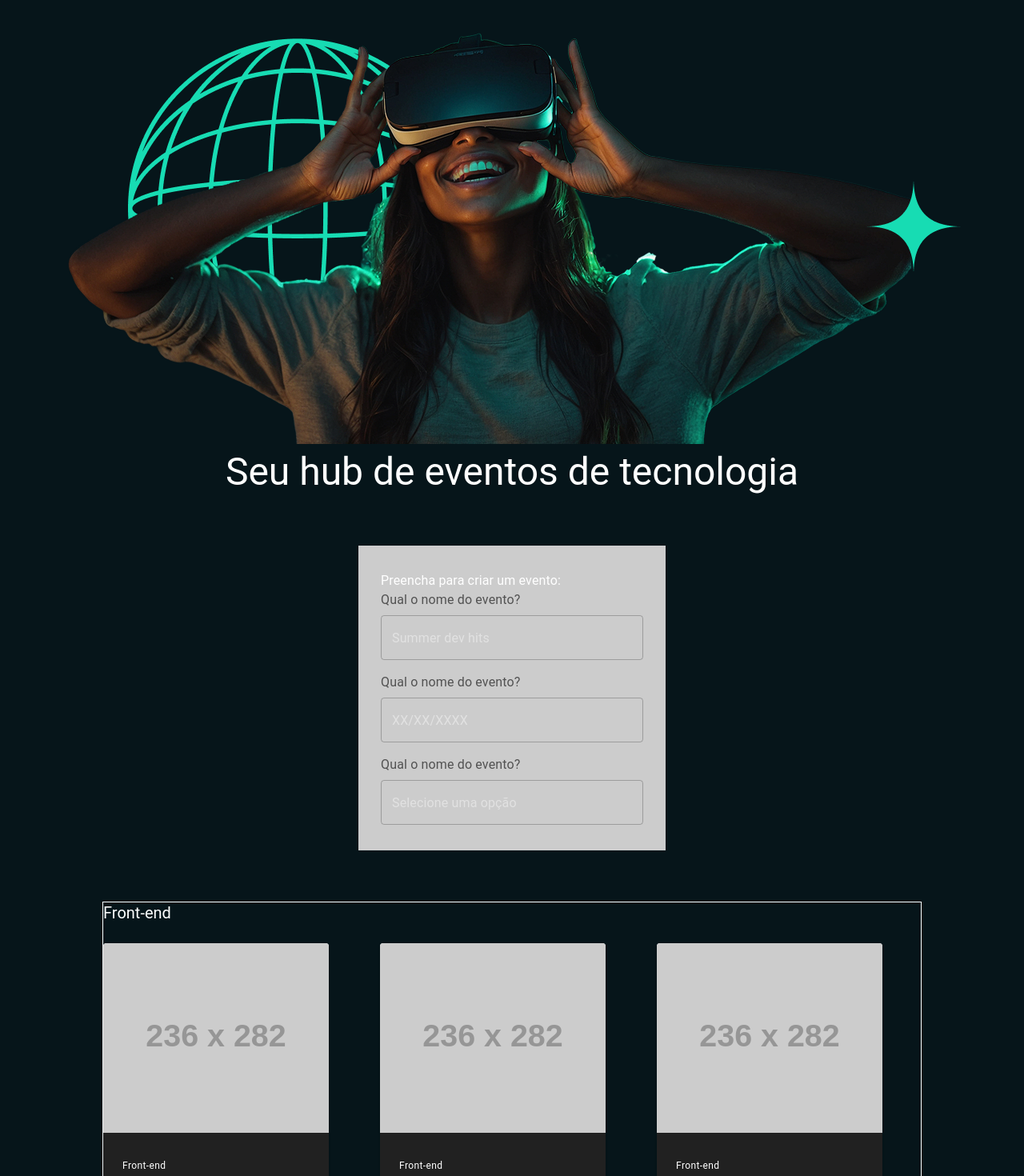
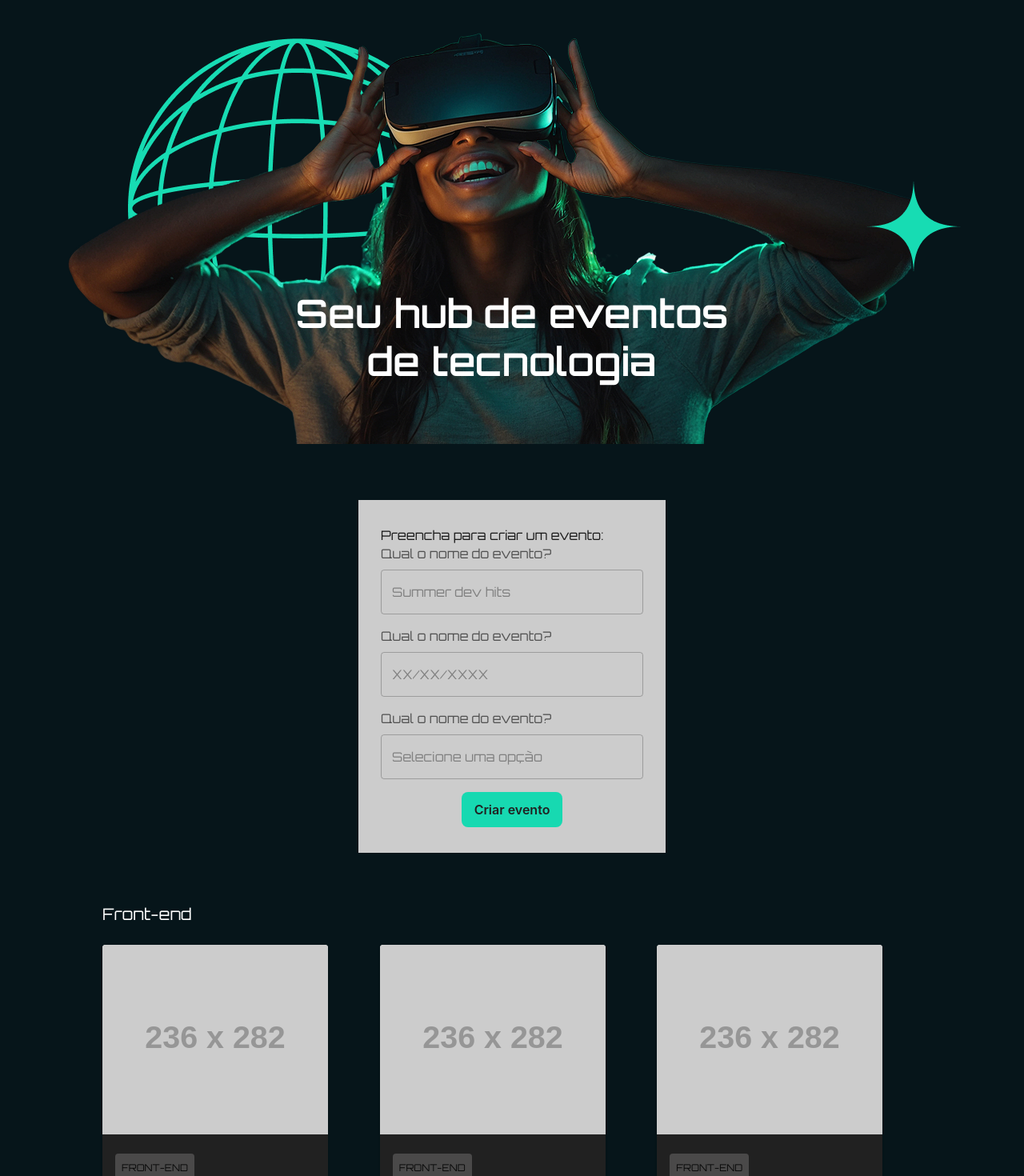
Before and after one commit to juliocreis/tecboard-react, a React (Vite) app: page / in a window 1280 px wide. Shown: the part 98-1568 px from the top of the page at 80% size. Built offline with nearby package versions, Linux system fonts and the light colour scheme.

Commit message:
feat: cria tema customizado do MUI em theme.js

```diff
--- a/index.html
+++ b/index.html
@@ -4,6 +4,12 @@
     <meta charset="UTF-8" />
     <link rel="icon" type="image/svg+xml" href="/vite.svg" />
     <meta name="viewport" content="width=device-width, initial-scale=1.0" />
+    <link rel="preconnect" href="https://fonts.googleapis.com" />
+    <link rel="preconnect" href="https://fonts.gstatic.com" crossorigin />
+    <link
+      href="https://fonts.googleapis.com/css2?family=Orbitron:wght@400..900&display=swap"
+      rel="stylesheet"
+    />
     <title>tecboard-react</title>
   </head>
   <body>
--- a/src/App.jsx
+++ b/src/App.jsx
@@ -1,14 +1,7 @@
 import CssBaseline from "@mui/material/CssBaseline";
 import { Board } from "./pages/Board";
-import { createTheme, ThemeProvider } from '@mui/material/styles';
-
-const theme = createTheme({
-  palette: {
-    text: {
-      primary: "#FFFFFF",
-    },
-  },
-});
+import { ThemeProvider } from '@mui/material/styles';
+import theme from "./theme";
 
 function App() {
   return (
--- a/src/pages/Board.jsx
+++ b/src/pages/Board.jsx
@@ -20,17 +20,19 @@ import {
 
 import { eventCategories } from "../mocks/eventMock";
 
-const Chip = styled(Box)(({theme}) => ({
-  display: 'inline-flex',
-  padding: '8px',
-  borderRadius: '4px',
-  marginBottom: '8px'
-}))
+const Chip = styled(Box)(({ theme }) => ({
+  // API do Styled do MUI para criar um componente personalizado
+  display: "inline-flex",
+  backgroundColor: theme.pallete.textSecondary,
+  padding: "8px",
+  borderRadius: "4px",
+  marginBottom: "8px",
+  textTransform: "uppercase",
+}));
 
 export function Board() {
   return (
     <Box sx={{ backgroundColor: "#06151A", minHeight: "100vh" }}>
-
       {/* Navbar */}
       <AppBar sx={{ position: "static" }}>
         <Toolbar sx={{ justifyContent: "center" }}>
@@ -48,12 +50,16 @@ export function Board() {
           mb: "64px",
         }}
       >
-        <Box>
+        <Box sx={{ position: "relative" }}>
           <img src={Banner} alt="Banner" />
+          <Typography
+            variant="h1"
+            component="h1"
+            sx={{ color: "#FFF", position: "absolute", bottom: "80px", left: "50%", transform: "translateX(-50%)", textAlign: "center" }}
+          >
+            Seu hub de eventos de tecnologia
+          </Typography>
         </Box>
-        <Typography variant="h3" component="h1" sx={{ color: "#FFF" }}>
-          Seu hub de eventos de tecnologia
-        </Typography>
       </Box>
 
       {/* Formulário */}
@@ -116,6 +122,7 @@ export function Board() {
                 placeholder="Selecione uma opção"
               ></OutlinedInput>
             </FormControl>
+            <Button sx={{ alignSelf: "center" }}>Criar evento</Button>
           </Stack>
         </Box>
       </Box>
@@ -140,34 +147,36 @@ export function Board() {
               width: "100%",
               maxWidth: "1024px",
               mb: 8,
-              border: "1px solid #FFF",
             }}
           >
             <Typography
               variant="h5"
               component="h2"
-              sx={{ color: "#FFF", mb: 3, fontSize: '20px' }}
+              sx={{ color: "#FFF", mb: 3, fontSize: "20px" }}
             >
               {category.name}
             </Typography>
 
-            <Grid
-              container
-              spacing={2}
-              sx={{ width: "100%" }}
-            >
+            <Grid container spacing={2} sx={{ width: "100%" }}>
               {category.events.map((event) => (
                 <Grid size={{ xs: 12, sm: 6, md: 4 }} key={event.id}>
-                  <Card sx={{ width: "282px"}}>
+                  <Card sx={{ width: "282px" }}>
                     <CardMedia
                       component="img"
                       height="237px"
                       image={event.image}
                       alt={event.name}
                     ></CardMedia>
-                    <CardContent sx={{ flexGrow: 1, py: 3, px: 2, backgroundColor:'#212121', height: "241px" }}>
+                    <CardContent
+                      sx={{
+                        flexGrow: 1,
+                        py: 3,
+                        px: 2,
+                        backgroundColor: "#212121",
+                      }}
+                    >
                       <Chip>
-                        <Typography variant='caption' >{event.theme}</Typography>
+                        <Typography variant="caption">{event.theme}</Typography>
                       </Chip>
                       <Typography>{event.date}</Typography>
                       <Typography>{event.name}</Typography>
--- /dev/null
+++ b/src/theme.js
@@ -0,0 +1,35 @@
+import { createTheme } from "@mui/material/styles";
+
+const theme = createTheme({
+    typography: {
+        fontFamily: "Orbitron, Arial, sans-serif",
+        h1: {
+            color: "#FFFFFF",
+            fontSize: "49px",
+            fontWeight: 600,
+            lineHeight: "60px",
+        }
+    },
+  components: {
+    MuiButton: {
+      styleOverrides: {
+        root: {
+          backgroundColor: "#17D9B1",
+          color: "#212121",
+          padding: "8px 16px",
+          textTransform: "none",
+          fontWeight: 600,
+          fontFamily: "Inter, sans-serif",
+          borderRadius: "8px",
+          fontSize: "16px",
+        },
+      },
+    },
+  },
+
+  pallete: {
+    textSecondary: "#4A4949",
+  }
+});
+
+export default theme;
```
